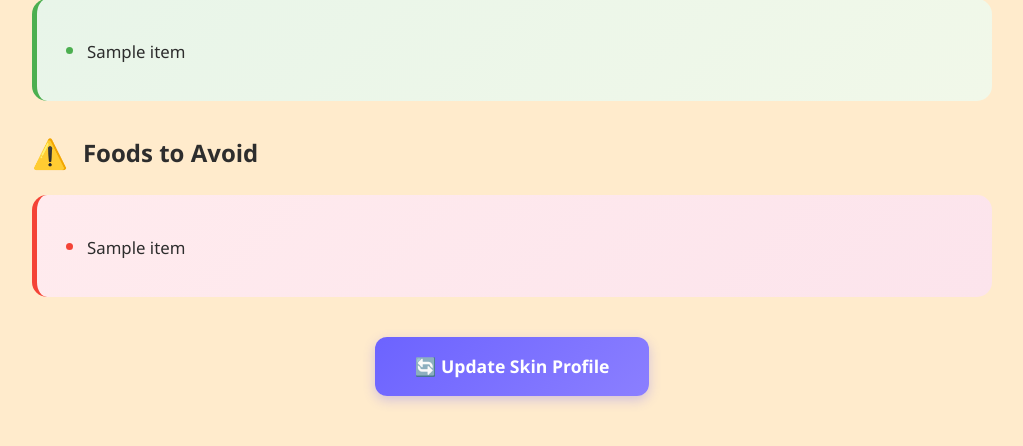
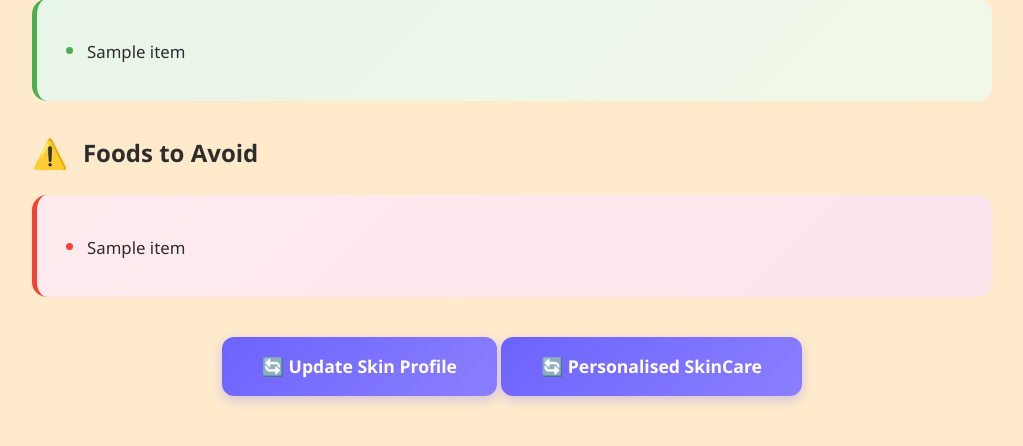
Before and after one commit to ishika30k/project_skincare, a Flask app: template templates/product.html in a window 1280 px wide. Shown: the part 522-968 px from the top of the page, without its empty margins (128-1151 px from the left). Run offline with Flask 3, Linux system fonts and the light colour scheme; the template is opened without the code that fills it: most values are stand-ins (such as "Sample title", 1, 10 or a date in 2020); grey boxes marked "Sample" are stand-in pictures; some libraries are stand-ins or nearby versions.

Commit message:
added new html

```diff
--- a/templates/product.html
+++ b/templates/product.html
@@ -262,6 +262,7 @@
         <!-- Action Button -->
         <div class="action-button">
           <a href="/skin_info" class="btn-custom">🔄 Update Skin Profile</a>
+          <a href="/current_recommendations" class="btn-custom">🔄 Personalised SkinCare</a>
         </div>
       </div>
     {% else %}
```
